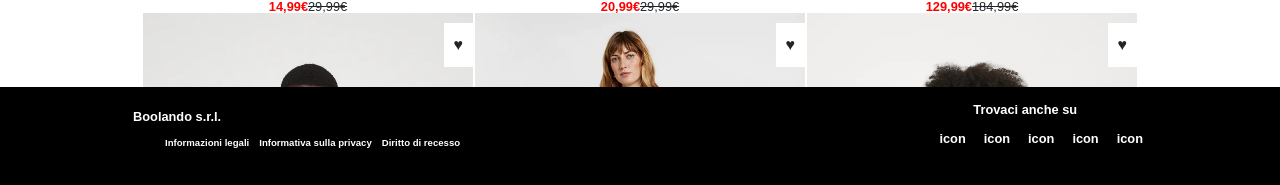
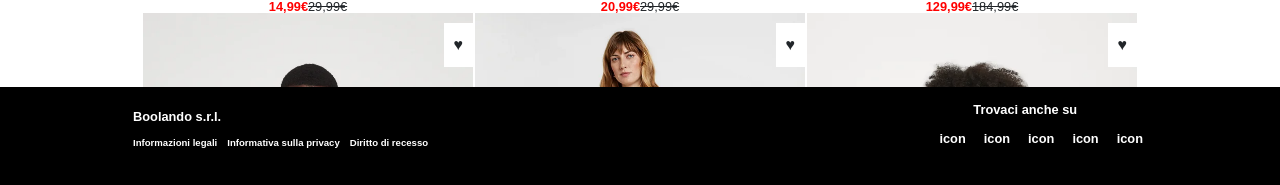
Before and after one commit to juri931/vite-boolando, a Vue app: page / in a window 1280 px wide. Shown: the part 613-798 px from the top of the page. Built offline with nearby package versions, Linux system fonts and the light colour scheme.

Commit message:
[fix] footer text

```diff
--- a/src/assets/scss/main.scss
+++ b/src/assets/scss/main.scss
@@ -195,10 +195,13 @@ footer {
 }
 
 .footer-left {
-  li {
-    font-size: 0.6rem;
-    list-style: none;
-    margin-top: 10px;
+  ul {
+    padding-left: 0;
+    li {
+      font-size: 0.6rem;
+      list-style: none;
+      margin-top: 10px;
+    }
   }
 }
 
```
